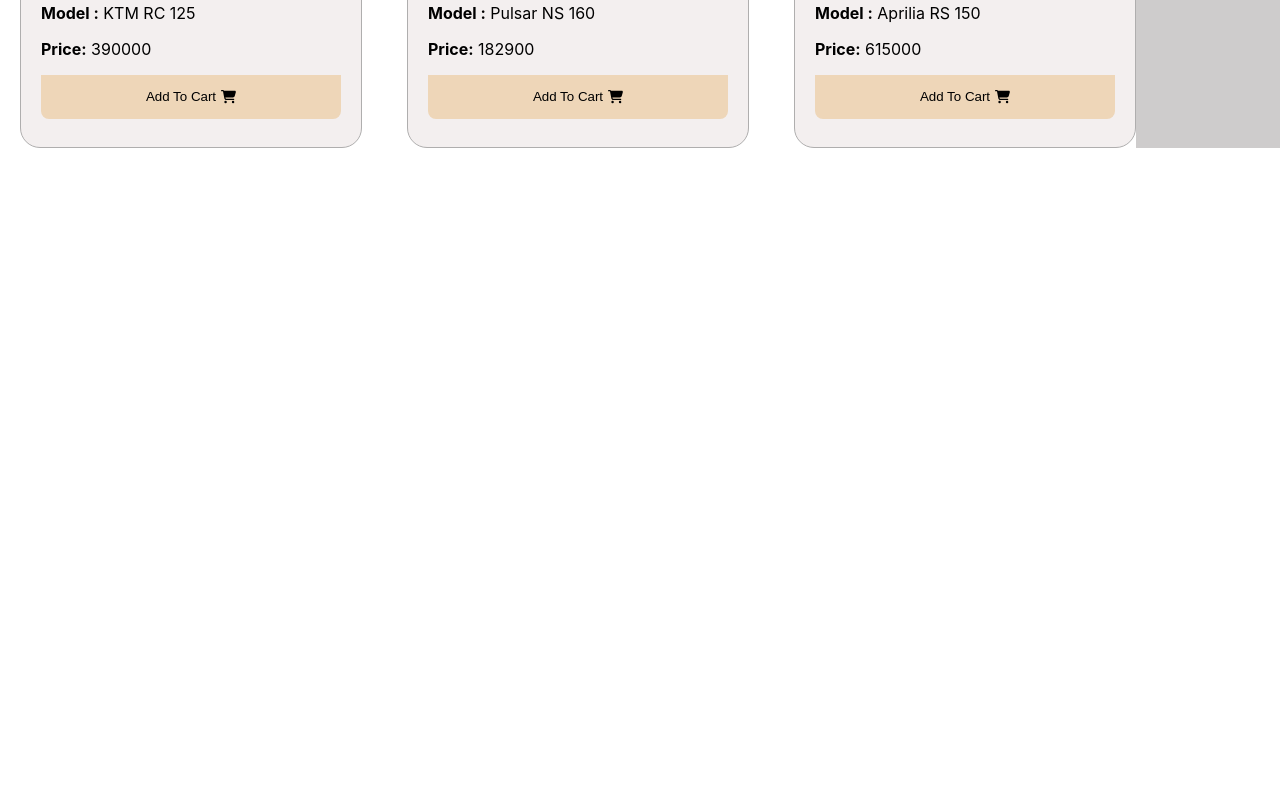
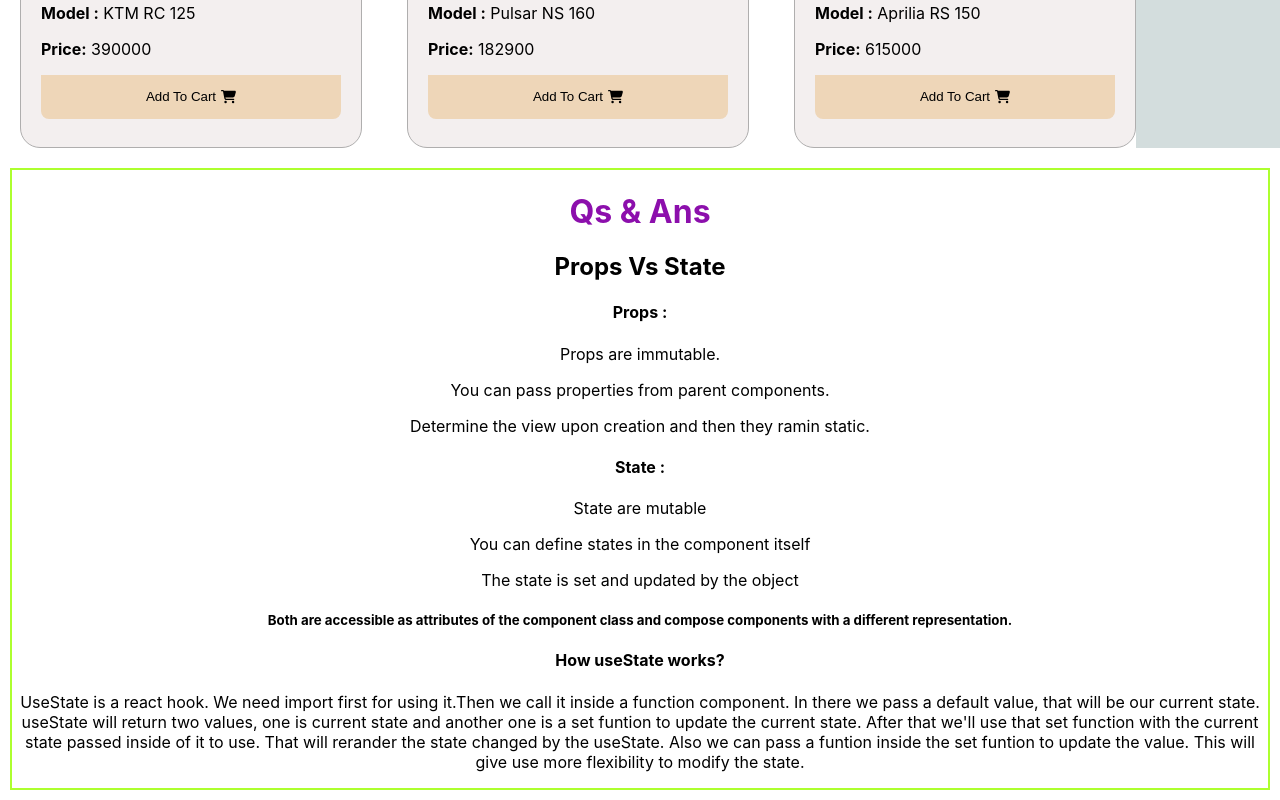
Before and after one commit to Shahariarshadhin/Two-Wheeler-Heaven, a React (Create React App) app: page / in a window 1280 px wide. Shown: the part 2198-2998 px from the top of the page. Before the commit the page ends 2366 px from the top, so only its background shows below. Built offline with nearby package versions, Linux system fonts and the light colour scheme.

Commit message:
finishing work

```diff
--- a/src/App.js
+++ b/src/App.js
@@ -1,5 +1,6 @@
 // import logo from './logo.svg';
 import './App.css';
+import QsAndAns from './components/QsAndAns/QsAndAns';
 import Shop from './components/Shop/Shop';
 
 function App() {
@@ -9,6 +10,7 @@ function App() {
       <h4 className='sub-title'>Choose Your Best One!</h4>
 
       <Shop></Shop>
+      <QsAndAns></QsAndAns>
     </div>
   );
 }
--- /dev/null
+++ b/src/components/QsAndAns/QsAndAns.css
@@ -0,0 +1,7 @@
+.ans {
+  text-align: center;
+
+  border: 2px solid greenyellow;
+
+  margin: 10px;
+}
--- /dev/null
+++ b/src/components/QsAndAns/QsAndAns.js
@@ -0,0 +1,27 @@
+import React from 'react';
+import './QsAndAns.css'
+const QsAndAns = () => {
+    return (
+        <div className='ans'>
+            <h1>Qs & Ans</h1>
+            <h2>Props Vs State</h2>
+            <h4>Props :</h4>
+            <p>Props are immutable.</p>
+            <p>You can pass properties from parent components.</p>
+            <p>Determine the view upon creation and then they ramin static.</p>
+
+            <h4>State :</h4>
+            <p>State are mutable</p>
+            <p>You can define states in the component itself</p>
+            <p>The state  is set and updated by the object</p>
+            <h5>Both are accessible as attributes of the component class and compose components with a different representation.</h5>
+
+            <h4>How useState works?</h4>
+            <p>UseState is a react hook. We need import first for using it.Then we call it inside a function component. In there we pass a default value, that will be our current state. useState will return two values, one is current state and another one is a set funtion to update the current state. After that we'll use that set function with the current state passed inside of it to use. That will rerander the state changed by the useState. Also we can pass a funtion inside the set funtion to update the value. This will give use more flexibility to modify the state.</p>
+        </div>
+
+
+    );
+};
+
+export default QsAndAns;
--- a/src/components/Shop/Shop.css
+++ b/src/components/Shop/Shop.css
@@ -11,10 +11,10 @@
 }
 
 .cart-container {
-  background-color: rgb(206, 204, 204);
+  background-color: rgb(211, 221, 221);
 }
 
-@media screen and (max-width: 540px) {
+@media screen and (max-width: 576px) {
   .products-container {
     display: grid;
     grid-template-columns: repeat(1, 1fr);
```
Also changed, not shown: src/components/SingleProduct/SingleProduct.js (deleted, +0 -13 lines), src/components/SingleProduct/SingleProduct.css (deleted).
